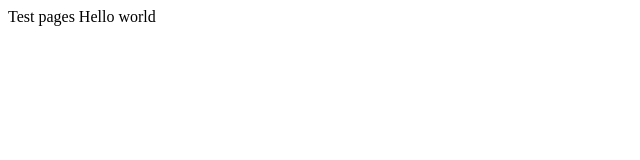
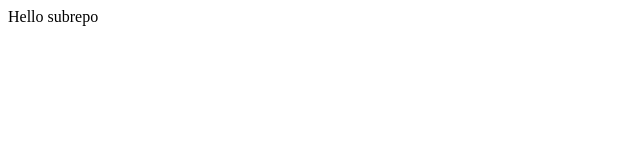
Before and after one commit to UCL-RITS/test-pages-custom, a plain HTML site: page index.html in a window 1280 px wide. Shown: the full height of the page, 0-640 px from the left. Drawn offline with Linux system fonts and the light colour scheme.

Commit message:
Update index.html

```diff
--- a/index.html
+++ b/index.html
@@ -1,4 +1,8 @@
 <html>
-<head>Test pages</head>
-<body> Hello world </body>
+<head>
+<title> Github pages for UCL RITS subrepo test </title>
+</head>
+<body>
+Hello subrepo
+</body>
 </html>
```
